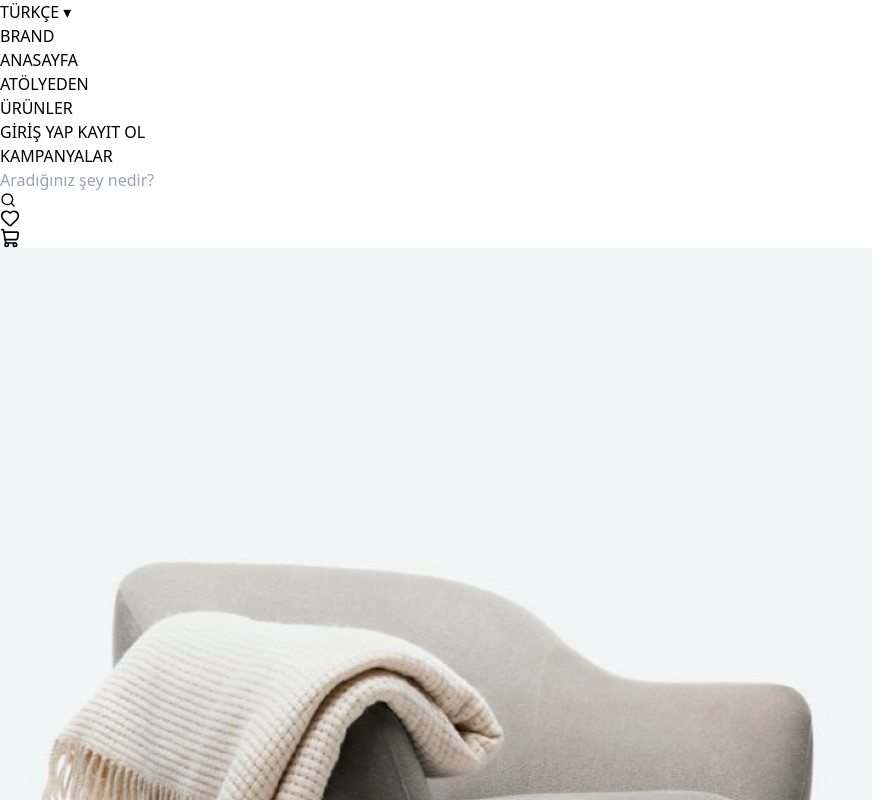
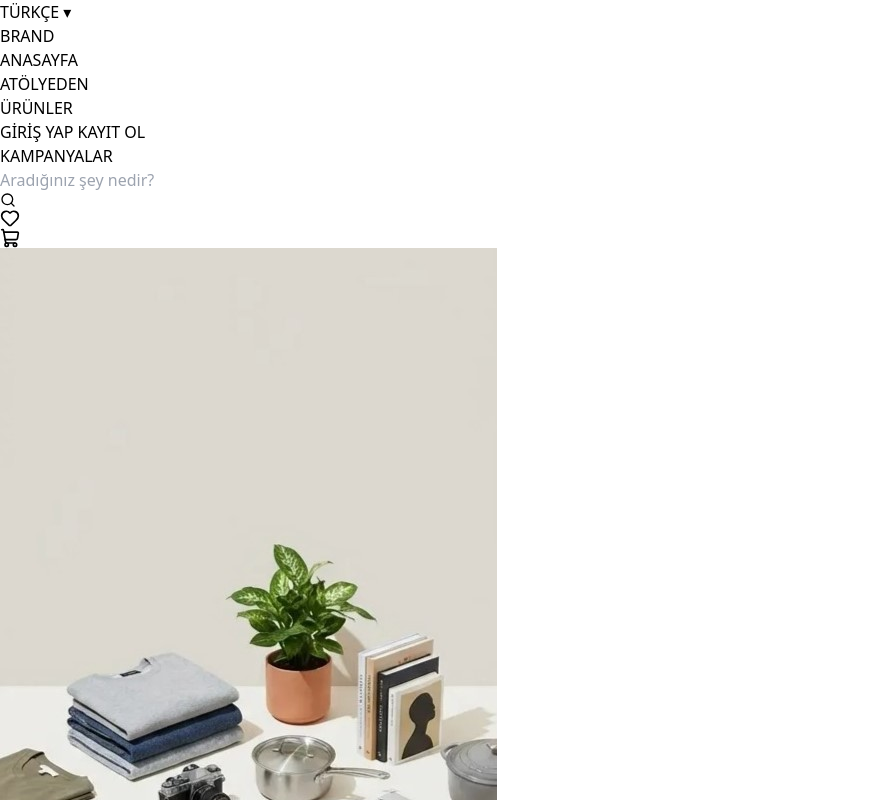
Before and after one commit to vasakz/ecommerce-app, a React (Vite) app: page /kayit-ol in a window 1280 px wide. Shown: the top 800 px of the page, without its empty margins (0-892 px from the left). Built offline with nearby package versions, Linux system fonts and the light colour scheme.

Commit message:
login ve register sayfalarındaki scroll kaldırıldı.

```diff
--- a/src/index.css
+++ b/src/index.css
@@ -1,3 +1,8 @@
 @tailwind base;
 @tailwind components;
 @tailwind utilities;
+
+html, body {
+  overflow: hidden;
+  height: 100%;
+}
--- a/src/pages/Auth/Register/Register.jsx
+++ b/src/pages/Auth/Register/Register.jsx
@@ -6,7 +6,7 @@
     <div className="h-screen flex overflow-hidden">
 
       {/* Sol: Görsel */}
-      <div className="hidden md:flex w-1/2 bg-stone-100 items-center justify-center">
+      <div className="hidden md:flex w-1/2 overflow-hidden">
         <img
           src={registerGorsel}
           alt="register"
```
Also changed, not shown: src/assets/register-login.jpg.
